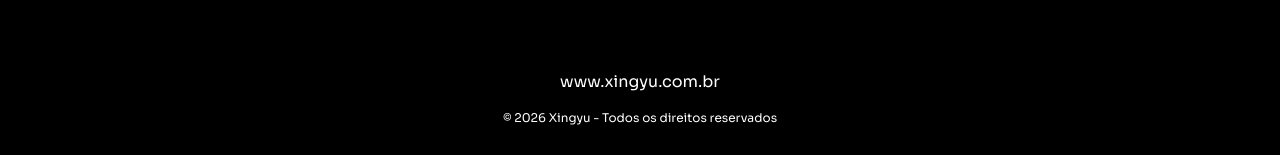
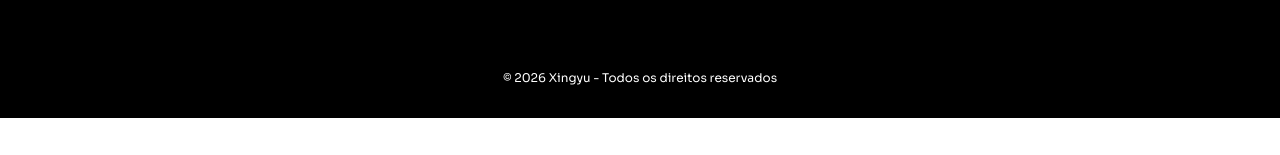
Before and after one commit to joaosilva25/xingyu-leo, a React (Vite) app: page / in a window 1280 px wide. Shown: the part 1294-1449 px from the top of the page. After the commit the page ends 1412 px from the top, so only its background shows below. Built offline with nearby package versions, Linux system fonts and the light colour scheme.

Commit message:
fix: adjust footer

```diff
--- a/src/components/Footer.tsx
+++ b/src/components/Footer.tsx
@@ -1,17 +1,13 @@
-
 const Footer = () => {
   return (
     <footer className="bg-black">
       <div className="max-w-7xl mx-auto px-6 py-8 flex flex-col items-center gap-4">
-        <div className="flex flex-col items-center gap-2">
-          <a href="https://www.xingyu.com.br" className="text-white text-xm hover:underline">www.xingyu.com.br</a>
-        </div>
         <p className="text-white text-xs">
           © 2026 Xingyu - Todos os direitos reservados
         </p>
       </div>
     </footer>
-  )
-}
+  );
+};
 
-export default Footer
+export default Footer;
```
